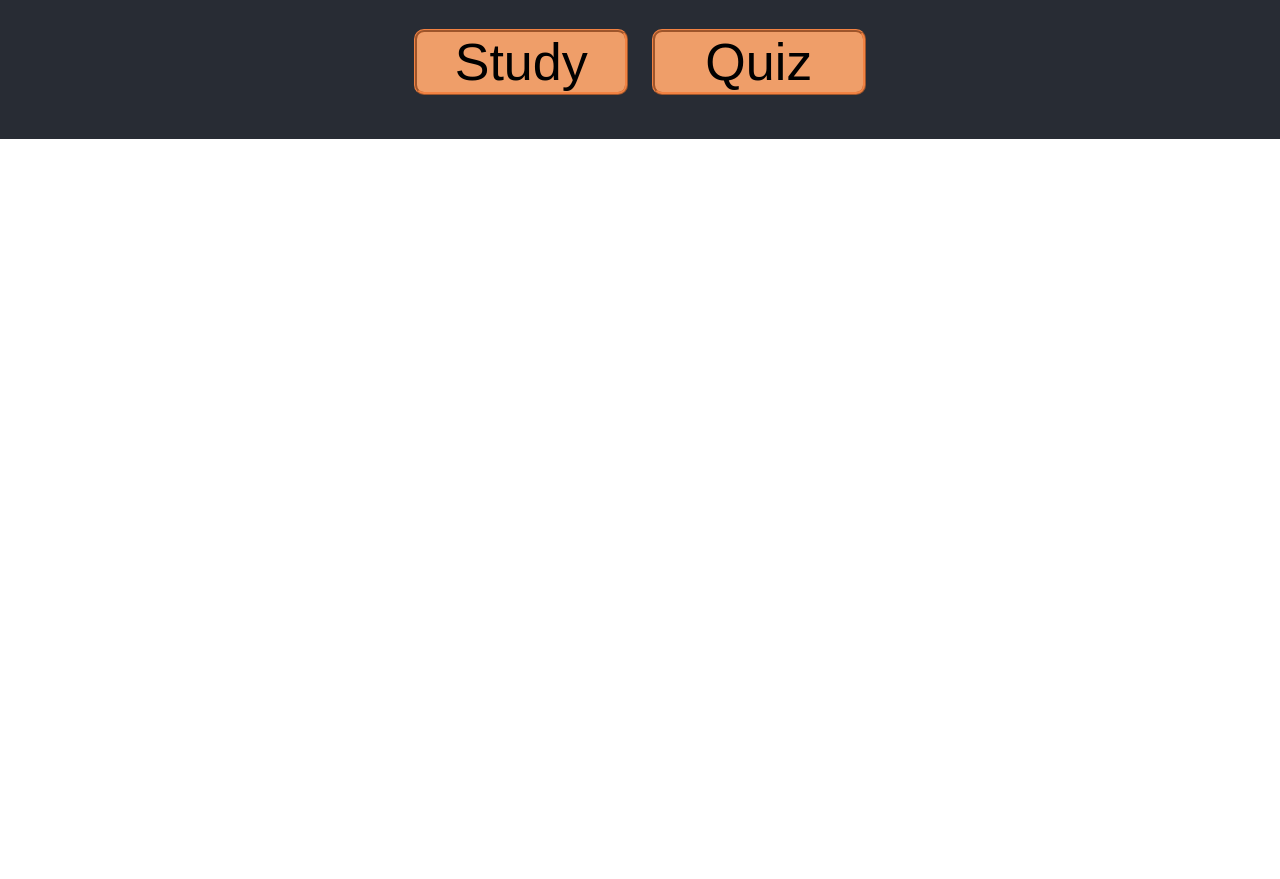
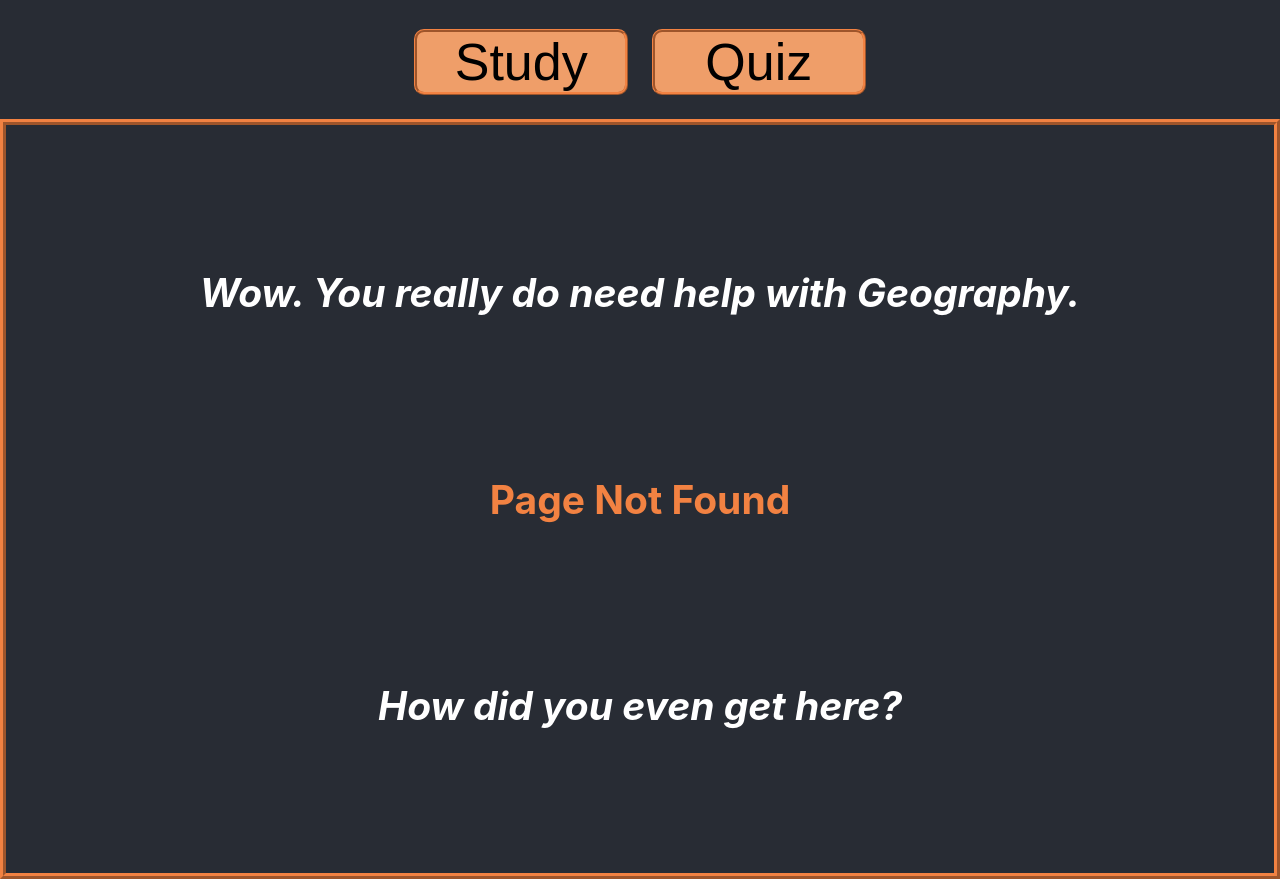
Before and after one commit to hfaerber/african-love-this-app, a React (Create React App) app: page / in a window 1280 px wide. Shown: the part 661-1540 px from the top of the page. Before the commit the page ends 800 px from the top, so only its background shows below. Built offline with nearby package versions, Linux system fonts and the light colour scheme; no server answers.

Commit message:
Add and style NoMatch for invalid routes

```diff
--- a/src/App/App.js
+++ b/src/App/App.js
@@ -4,6 +4,7 @@ import { fetchCountryData } from '../apiCalls.js';
 import { cleanData } from '../util';
 import WelcomeForm from '../WelcomeForm/WelcomeForm';
 import StudyContainer from '../StudyContainer/StudyContainer';
+import NoMatch from '../NoMatch/NoMatch';
 import { Route } from 'react-router-dom';
 import { updateCountries, updateError, updateLoadingStatus } from '../actions';
 import { connect } from 'react-redux';
@@ -31,6 +32,7 @@ export class App extends Component {
         </header>
         <Route exact path='/' component={WelcomeForm} />
         <Route path='/study' component={StudyContainer} />
+        <Route component={NoMatch} />
       </main>
     );
   };
--- /dev/null
+++ b/src/NoMatch/NoMatch.css
@@ -0,0 +1,17 @@
+.div-invalid-route {
+  width: 100%;
+  border: 6px ridge #f28242;
+  height: 95vh;
+  padding: 5%;
+  display: flex;
+  flex-direction: column;
+  justify-content: space-around;
+}
+
+.h2-not-found {
+  color: #f28242;
+}
+
+.h2-invalid-route {
+  font-style: italic;
+}
--- /dev/null
+++ b/src/NoMatch/NoMatch.js
@@ -0,0 +1,16 @@
+import React from 'react';
+import { Link } from 'react-router-dom';
+import './NoMatch.css';
+
+const NoMatch = () => {
+  return(
+    <div className='div-invalid-route'>
+      <h2 className='h2-invalid-route'>Wow. You really do need help with Geography.</h2>
+      <h2 className='h2-not-found'>Page Not Found</h2>
+      <h2 className='h2-invalid-route'>How did you even get here?</h2>
+
+    </div>
+  )
+}
+
+export default NoMatch;
```
Also changed, not shown: 1 other file (tests, documents, lock files or other folders).
